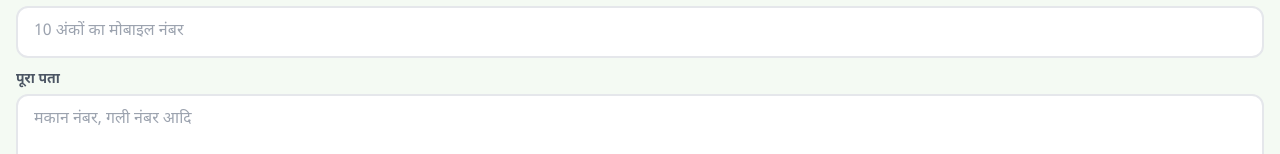
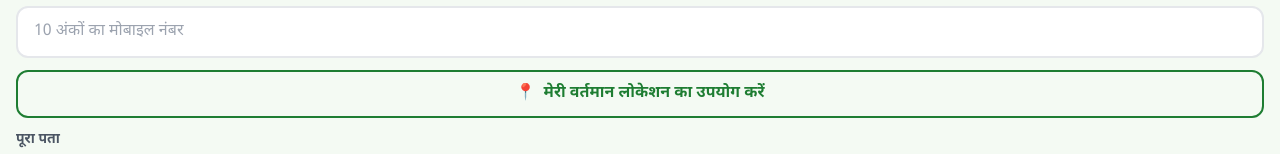
Before and after one commit to OHANM36/Apna-Kisan-Sabjiwala, a React (Vite) app: page /checkout in a window 1280 px wide. Shown: the part 234-388 px from the top of the page. Built offline with nearby package versions, Linux system fonts and the light colour scheme; no server answers; the database is empty.

Commit message:
location

```diff
--- a/src/pages/Checkout.jsx
+++ b/src/pages/Checkout.jsx
@@ -4,6 +4,7 @@ import { useCart } from '../context/CartContext'
 import { useSettings } from '../context/SettingsContext'
 import { supabase } from '../supabaseClient'
 import { startOnlinePayment } from '../utils/payment'
+import { getCurrentLocationAddress } from '../utils/geolocation'
 import Header from '../components/Header'
 import { formatRupee, DELIVERY_TIME_SLOTS } from '../utils/format'
 
@@ -39,6 +40,27 @@ export default function Checkout() {
   const [errors, setErrors] = useState({})
   const [submitting, setSubmitting] = useState(false)
   const [paymentError, setPaymentError] = useState('')
+  const [locating, setLocating] = useState(false)
+  const [locationError, setLocationError] = useState('')
+
+  async function handleUseCurrentLocation() {
+    setLocating(true)
+    setLocationError('')
+    try {
+      const loc = await getCurrentLocationAddress()
+      setForm((f) => ({
+        ...f,
+        address: loc.fullAddress || f.address,
+        mohalla: loc.mohalla || f.mohalla,
+        city: loc.city || f.city,
+        pincode: loc.pincode || f.pincode,
+      }))
+    } catch (err) {
+      setLocationError(typeof err === 'string' ? err : 'लोकेशन नहीं मिल सकी। कृपया पता खुद लिखें।')
+    } finally {
+      setLocating(false)
+    }
+  }
 
   const deliveryFee =
     settings.free_delivery_above && subtotal >= settings.free_delivery_above ? 0 : settings.delivery_fee
@@ -220,6 +242,19 @@ export default function Checkout() {
             <input className="input-field" value={form.phone} onChange={(e) => updateField('phone', e.target.value.replace(/\D/g, '').slice(0, 10))} placeholder="10 अंकों का मोबाइल नंबर" inputMode="numeric" />
           </Field>
 
+          <div>
+            <button
+              type="button"
+              onClick={handleUseCurrentLocation}
+              disabled={locating}
+              className="w-full flex items-center justify-center gap-2 border-2 border-kisan text-kisan font-bold py-2.5 rounded-xl active:scale-95 transition-transform disabled:opacity-60"
+            >
+              <span>📍</span>
+              {locating ? 'लोकेशन ढूंढी जा रही है...' : 'मेरी वर्तमान लोकेशन का उपयोग करें'}
+            </button>
+            {locationError && <p className="text-red-500 text-xs mt-1.5 font-semibold">{locationError}</p>}
+          </div>
+
           <Field label="पूरा पता" error={errors.address}>
             <textarea className="input-field" rows={2} value={form.address} onChange={(e) => updateField('address', e.target.value)} placeholder="मकान नंबर, गली नंबर आदि" />
           </Field>
--- /dev/null
+++ b/src/utils/geolocation.js
@@ -0,0 +1,53 @@
+/**
+ * ब्राउज़र की GPS लोकेशन लेकर पते में बदलता है (OpenStreetMap Nominatim - मुफ़्त, बिना API key)
+ */
+export function getCurrentPosition() {
+  return new Promise((resolve, reject) => {
+    if (!navigator.geolocation) {
+      reject('इस डिवाइस/ब्राउज़र में लोकेशन सुविधा उपलब्ध नहीं है।')
+      return
+    }
+    navigator.geolocation.getCurrentPosition(
+      (pos) => resolve({ lat: pos.coords.latitude, lng: pos.coords.longitude }),
+      (err) => {
+        if (err.code === err.PERMISSION_DENIED) {
+          reject('लोकेशन की अनुमति नहीं दी गई। कृपया ब्राउज़र सेटिंग में लोकेशन को अनुमति दें।')
+        } else {
+          reject('आपकी लोकेशन नहीं मिल सकी। कृपया दोबारा प्रयास करें।')
+        }
+      },
+      { enableHighAccuracy: true, timeout: 10000 }
+    )
+  })
+}
+
+export async function reverseGeocode(lat, lng) {
+  const url = `https://nominatim.openstreetmap.org/reverse?format=json&lat=${lat}&lon=${lng}&addressdetails=1`
+  const res = await fetch(url, {
+    headers: { 'Accept-Language': 'hi,en' },
+  })
+  if (!res.ok) throw new Error('पता नहीं मिल सका')
+  const data = await res.json()
+  const a = data.address || {}
+
+  const addressParts = [a.house_number, a.road || a.neighbourhood].filter(Boolean)
+  const mohalla = a.suburb || a.neighbourhood || a.city_district || ''
+  const city = a.city || a.town || a.village || a.county || ''
+  const pincode = a.postcode || ''
+
+  return {
+    fullAddress: addressParts.join(', ') || data.display_name || '',
+    mohalla,
+    city,
+    pincode,
+  }
+}
+
+/**
+ * एक ही फंक्शन में: लोकेशन लें + पता निकालें
+ */
+export async function getCurrentLocationAddress() {
+  const { lat, lng } = await getCurrentPosition()
+  const address = await reverseGeocode(lat, lng)
+  return { ...address, lat, lng }
+}
```
